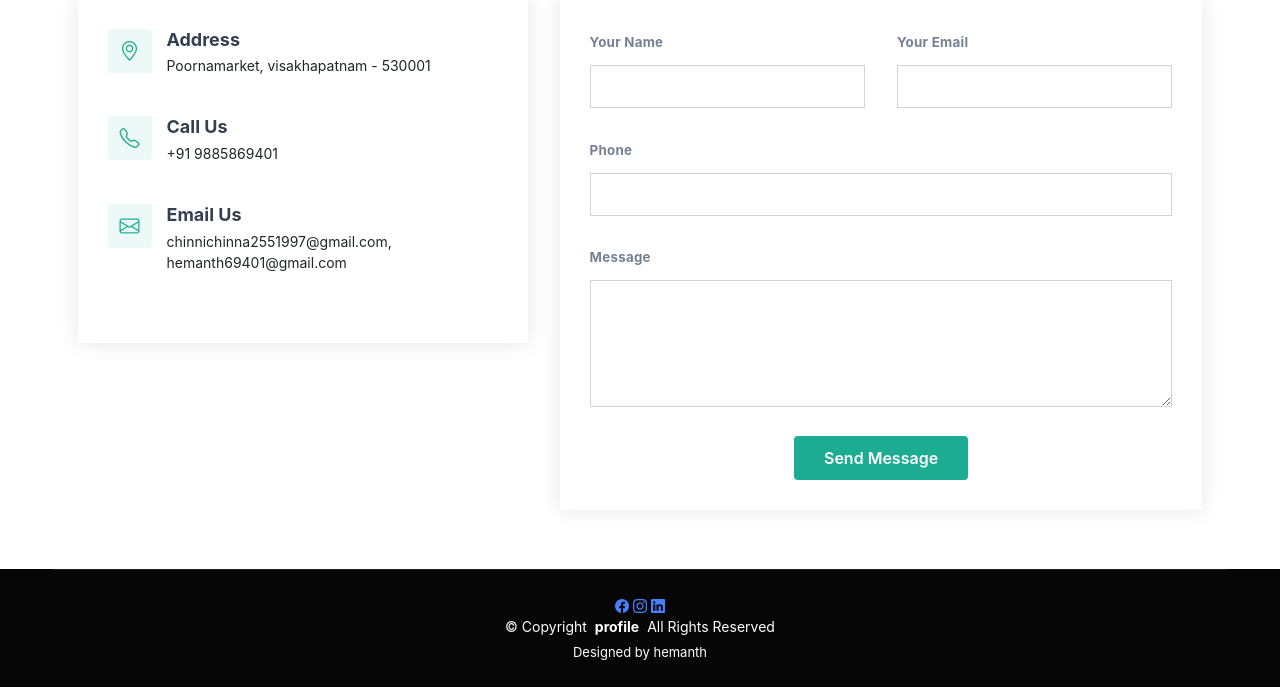
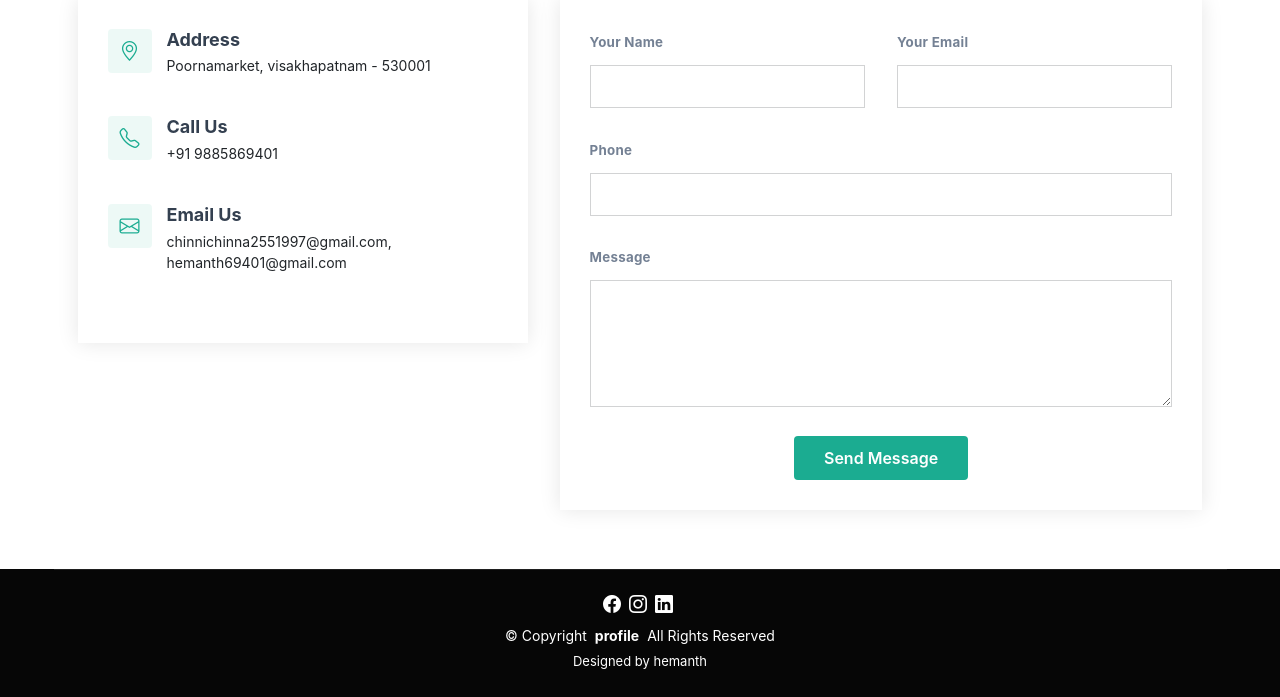
Before and after one commit to Hemanthpilli/myprofile, a PHP site: page / in a window 1280 px wide. Shown: the part 4155-4852 px from the top of the page. Run offline with PHP 8.4, Linux system fonts and the light colour scheme.

Commit message:
Update main.css

```diff
--- a/assets/css/main.css
+++ b/assets/css/main.css
@@ -1689,3 +1689,13 @@ section,
 .starter-section {
   /* Add your styles here */
 }
+
+.copyright i {
+    font-size: 18px;
+    display: inline-block;
+    color: #fff;
+    line-height: 1;
+    margin-right: 4px;
+    height: 30px;
+    transition: 0.3s
+}
```
